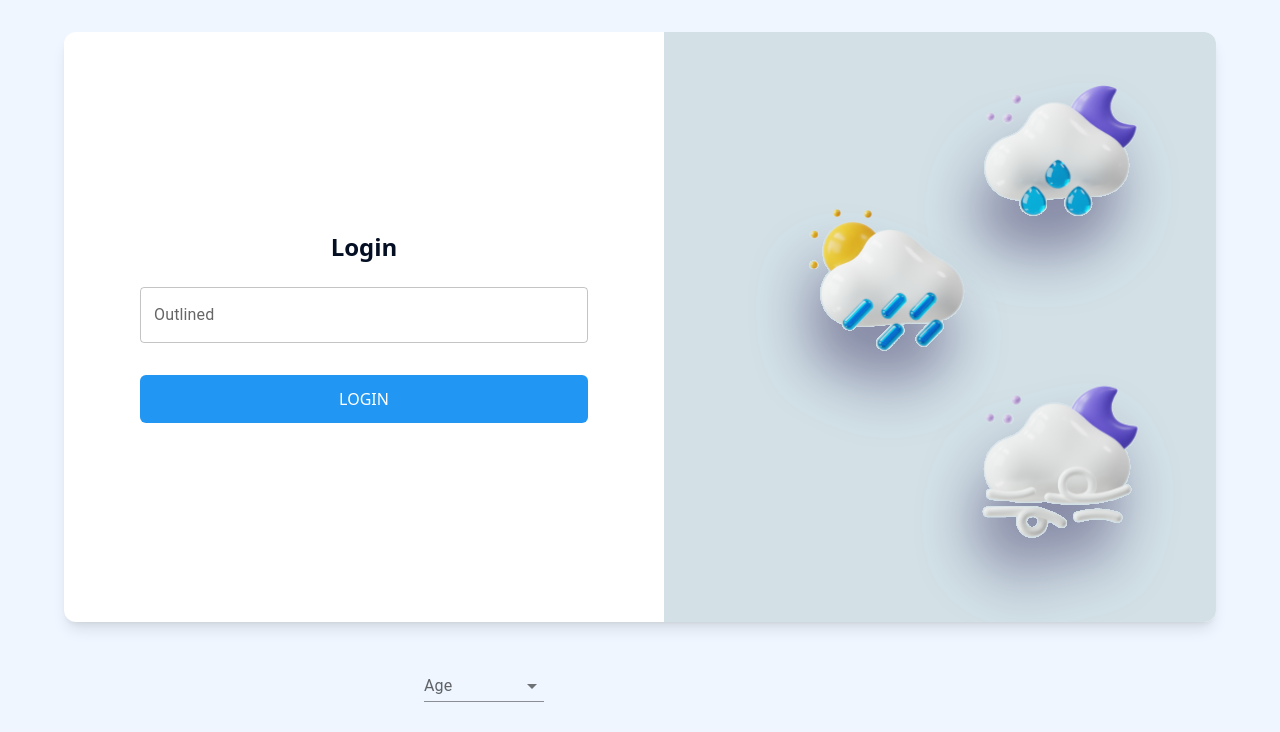
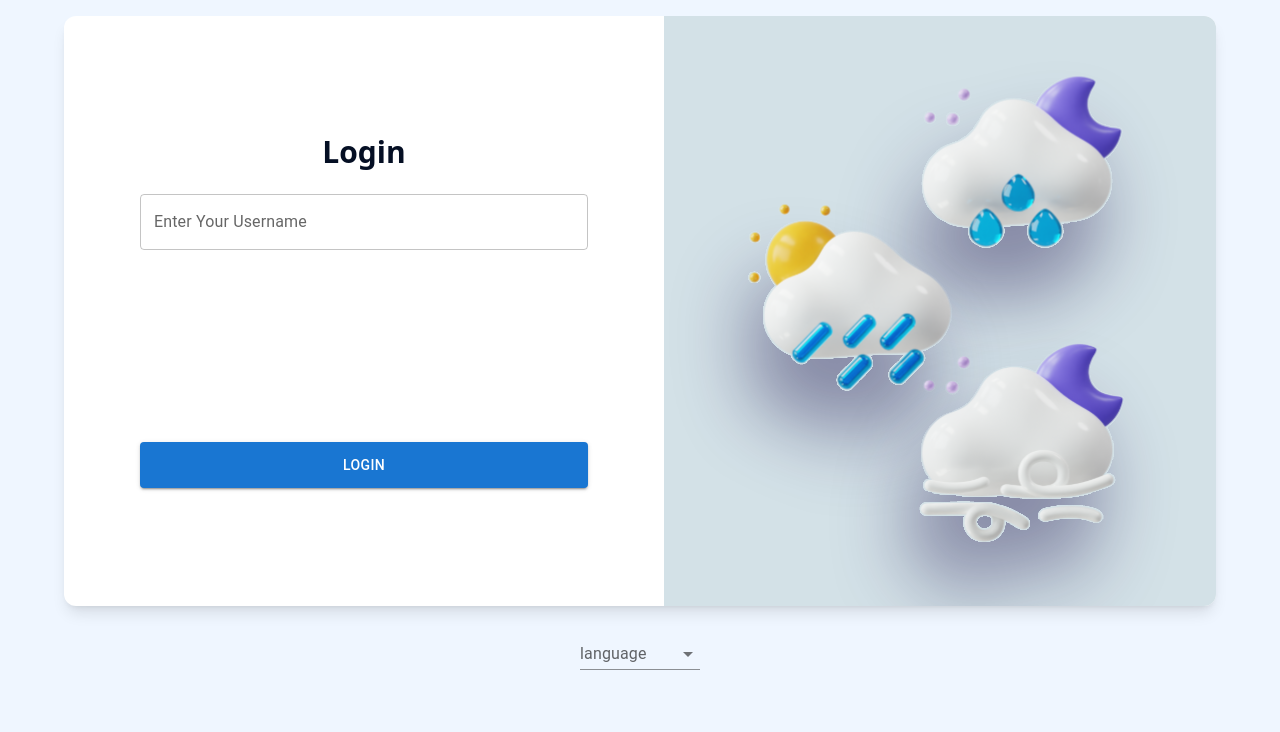
Before and after one commit to Zahra-Shadman/weather-app, a React (Vite) app: page / in a window 1280 px wide. Shown: the top 732 px of the page. Built offline with nearby package versions, Linux system fonts and the light colour scheme.

Commit message:
Rearranging elements

```diff
--- a/src/components/loginPage.tsx
+++ b/src/components/loginPage.tsx
@@ -1,47 +1,47 @@
 import React, { useState } from "react";
 import SelectVariants from "./ui/selectInput";
 import BasicTextFields from "./ui/textInput";
+import Button from "@mui/material/Button";
 
 const LoginPage: React.FC = () => {
   const [login, setLogin] = useState<boolean>(false);
   return (
-    <div className="min-h-screen bg-blue-50 flex flex-col items-center px-4 py-8">
+    <div className="min-h-screen bg-blue-50 flex flex-col items-center px-4 p-6 sm:p-8 lg:p-4">
       <div className="flex justify-center w-full">
         <div className="bg-white w-full max-w-6xl rounded-xl min-h-[590px] flex flex-col lg:flex-row overflow-hidden shadow-lg">
-          <div className="flex flex-col gap-6 lg:gap-8 px-6 sm:px-8 lg:px-14 flex-1 justify-center py-8 lg:py-0">
+          <div className="flex flex-col gap-12 lg:gap-12 px-6 sm:px-8 lg:px-14 flex-1 justify-center py-8 lg:py-0">
             <div className="flex flex-col w-full items-center gap-6">
-              <h1 className="font-sans text-xl sm:text-2xl text-[#050F24] font-bold">
+              <h1 className="font-sans text-xl sm:text-3xl text-[#050F24] font-bold">
                 Login
               </h1>
               <div className="w-full max-w-md">
                 <BasicTextFields />
               </div>
             </div>
-            <div className="w-full max-w-md mx-auto">
-              <button className="w-full h-12 bg-[#2196F3] hover:bg-blue-800 hover:animate-[wiggle_0.5s_ease-in-out] text-white rounded-md transition-colors duration-200">
-                LOGIN
-              </button>
+            <div className="w-full max-w-md mx-auto mt-36">
+               <Button variant="contained" className="w-full h-[46px] ">LOGIN</Button>
+
             </div>
           </div>
 
           <div className="hidden lg:flex flex-1 bg-[#D3E1E7] flex-col justify-center items-center relative p-8">
             <div className="absolute top-8 right-8">
               <img
-                className="h-70 w-70 relative"
+                className="h-92 w-92 relative"
                 src="./Moon cloud mid rain.svg"
                 alt="Moon cloud mid rain"
               />
             </div>
             <div className="flex justify-center items-center">
               <img
-                className="h-70 w-70 relative mr-32"
+                className="h-92 w-92 relative mr-52 mt-24"
                 src="./Sun cloud angled rain.svg"
                 alt="Sun cloud angled rain"
               />
             </div>
             <div className="absolute bottom-8 right-8">
               <img
-                className="h-70 w-70 relative  mb-[-32px]"
+                className="h-92 w-92 relative  mb-[-80px]"
                 src="./Moon cloud fast wind.svg"
                 alt="Moon cloud fast wind"
               />
@@ -50,7 +50,7 @@ const LoginPage: React.FC = () => {
         </div>
       </div>
 
-      <div className="mt-6 w-full max-w-md">
+      <div className="flex justify-center mt-2 w-full max-w-md">
         <SelectVariants />
       </div>
     </div>
--- a/src/components/ui/selectInput.tsx
+++ b/src/components/ui/selectInput.tsx
@@ -14,20 +14,17 @@ export default function SelectVariants() {
   return (
     <div>
       <FormControl variant="standard" sx={{ m: 1, minWidth: 120 }}>
-        <InputLabel id="demo-simple-select-standard-label">Age</InputLabel>
+        <InputLabel id="demo-simple-select-standard-label">language</InputLabel>
         <Select
           labelId="demo-simple-select-standard-label"
           id="demo-simple-select-standard"
           value={age}
           onChange={handleChange}
-          label="Age"
+          label="language"
         >
-          <MenuItem value="">
-            <em>None</em>
-          </MenuItem>
-          <MenuItem value={10}>Ten</MenuItem>
-          <MenuItem value={20}>Twenty</MenuItem>
-          <MenuItem value={30}>Thirty</MenuItem>
+
+          <MenuItem value={'en'}>English</MenuItem>
+          <MenuItem value={'fa'}>Farsi</MenuItem>
         </Select>
       </FormControl>
 
--- a/src/components/ui/textInput.tsx
+++ b/src/components/ui/textInput.tsx
@@ -11,7 +11,7 @@ export default function BasicTextFields() {
     >
       <TextField
         id="outlined-basic"
-        label="Outlined"
+        label="Enter Your Username"
         variant="outlined"
         fullWidth
       />
```
